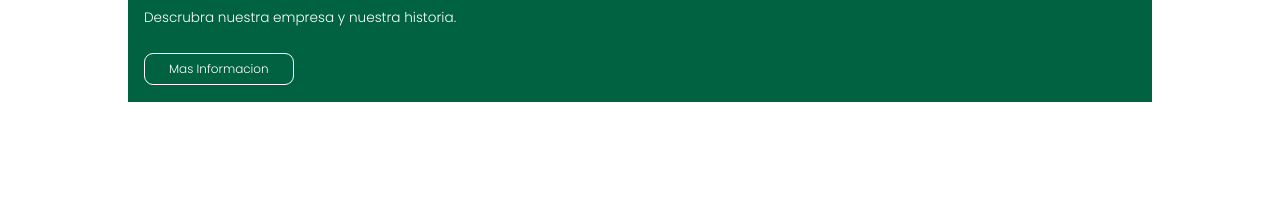
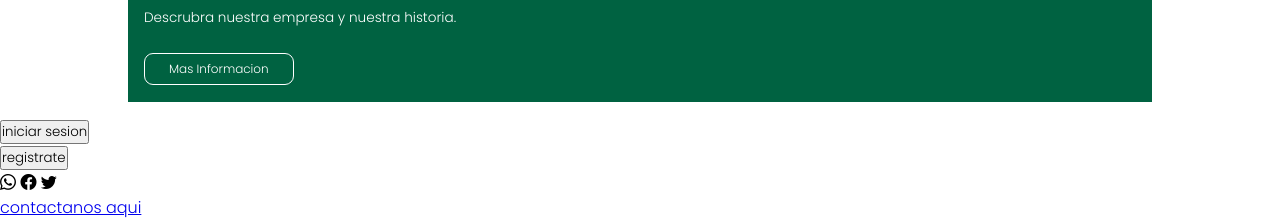
Before and after one commit to Guillermollanos/starburcks, a plain HTML site: page index.html in a window 1280 px wide. Shown: the part 1666-1886 px from the top of the page. Before the commit the page ends 1784 px from the top, so only its background shows below. Drawn offline with nearby package versions, Linux system fonts and the light colour scheme.

Commit message:
creando html section footer

```diff
--- a/index.html
+++ b/index.html
@@ -156,6 +156,25 @@
 			</div>
 		</section>
 		<!-- ===== bloque cards inicio ===== -->
+        		<!-- ===== bloque pie inicio ===== -->
+		<footer class="footer">
+			<div class="footer__container">
+				<div class="footer__links-user">
+					<input class="footer__links-user-btn" type="button" value="iniciar sesion" />
+					<br />
+					<input class="footer__links-user-btn" type="button" value="registrate" />
+				</div>
+				<div class="footer__network">
+					<i class="footer__icon bi bi-whatsapp"></i>
+					<i class="footer__icon bi bi-facebook"></i>
+					<i class="footer__icon bi bi-twitter"></i>
+				</div>
+				<div class="footer__container-contact-us">
+					<a class="footer__contact-us" href="./pages/contact.html">contactanos aqui</a>
+				</div>
+			</div>
+		</footer>
+		<!-- ===== bloque pie final ===== -->
 
 
 
```
Also changed, not shown: css/style.css (line endings or trailing spaces).
